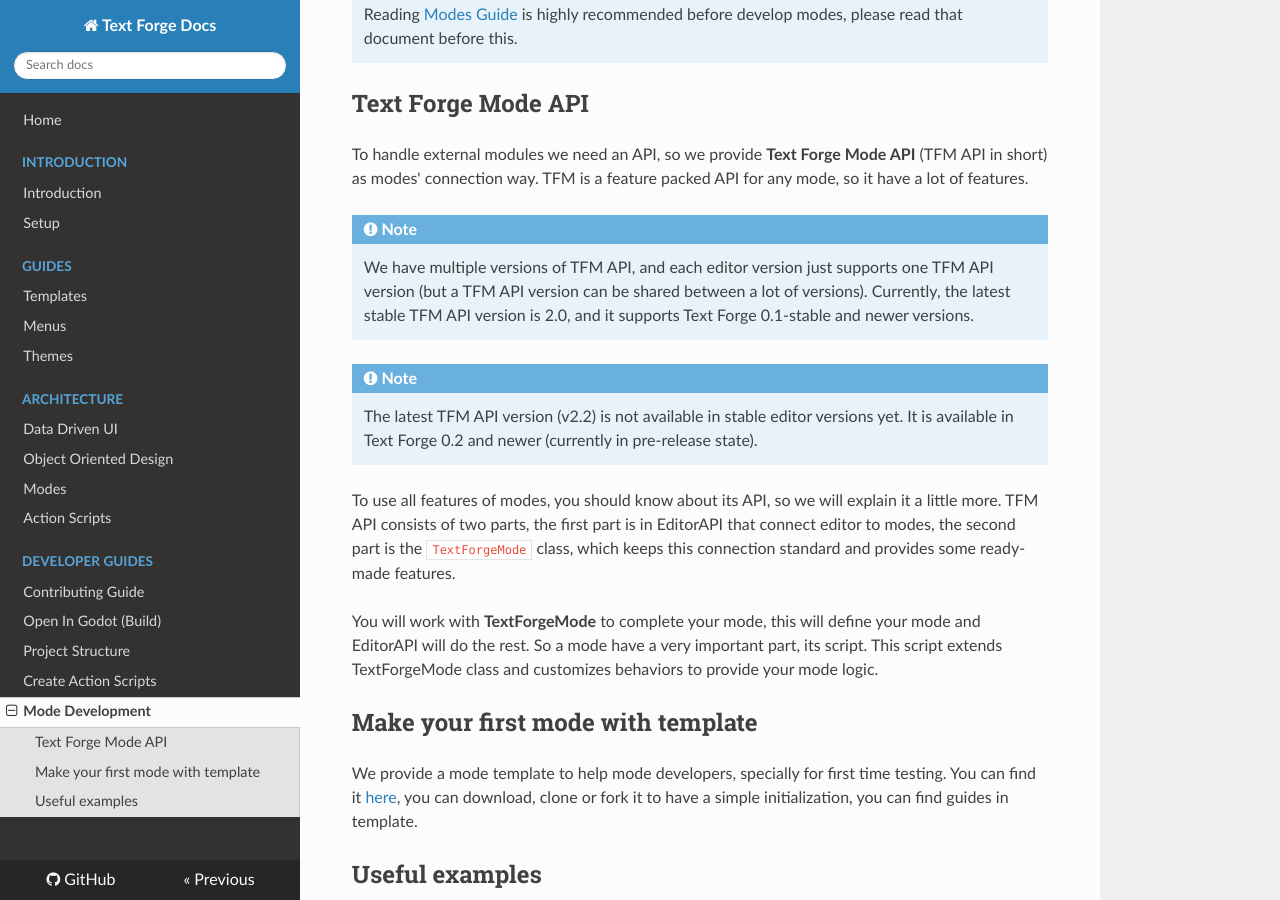
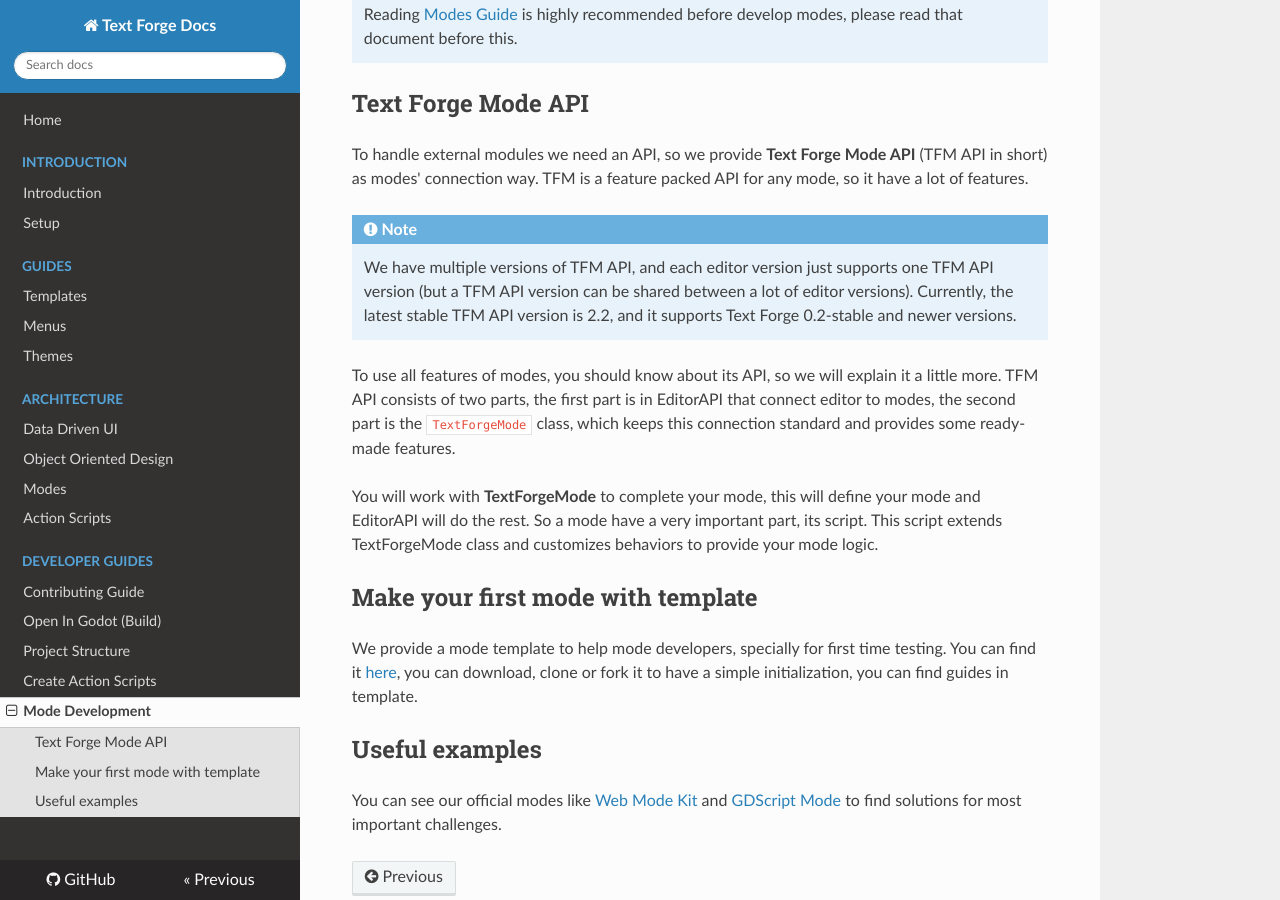
Before and after one commit to text-forge/docs, an MkDocs documentation site: the page built from docs/mode_development.md, in a window 1280 px wide and 900 px high, scrolled down 341 px. Built offline with MkDocs 1.6.1, drawn with Linux system fonts in a browser that asks for light colours; nearby versions of some CDN libraries; a script that is not in the unit is left out.

Commit message:
Update docs to: #169: Release: Update information for version 0.2 - Stable (@mkh-user)

```diff
--- a/docs/mode_development.md
+++ b/docs/mode_development.md
@@ -16,13 +16,8 @@ way. TFM is a feature packed API for any mode, so it have a lot of features.
 !!! Note
 
     We have multiple versions of TFM API, and each editor version just supports one TFM API version (but a TFM API
-    version can be shared between a lot of versions). Currently, the latest stable TFM API version is 2.0, and it
-    supports Text Forge 0.1-stable and newer versions.
-
-!!! Note
-
-    The latest TFM API version (v2.2) is not available in stable editor versions yet. It is available in
-    Text Forge 0.2 and newer (currently in pre-release state).
+    version can be shared between a lot of editor versions). Currently, the latest stable TFM API version is 2.2,
+    and it supports Text Forge 0.2-stable and newer versions.
 
 To use all features of modes, you should know about its API, so we will explain it a little more. TFM API consists of
 two parts, the first part is in EditorAPI that connect editor to modes, the second part is the `TextForgeMode` class,
```
